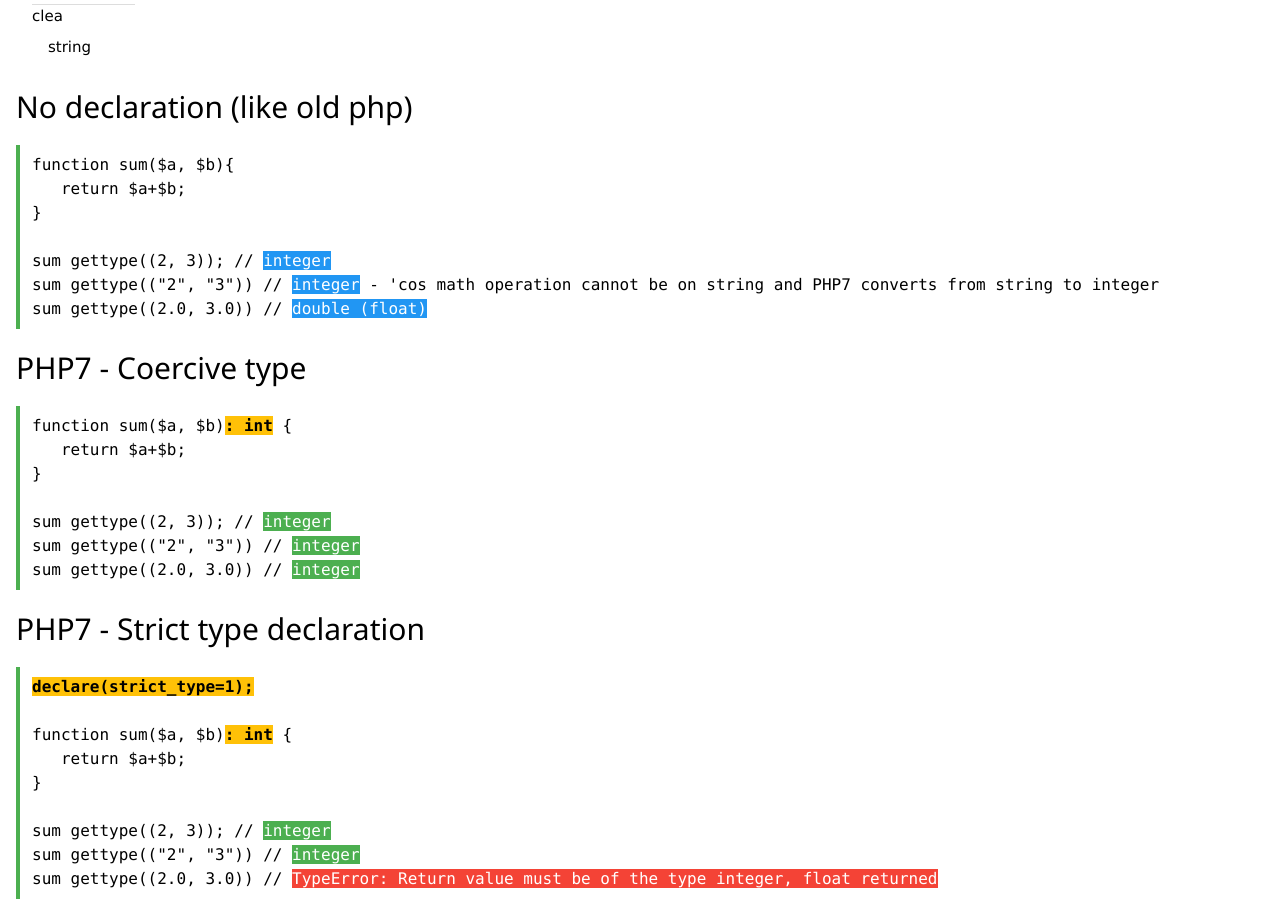
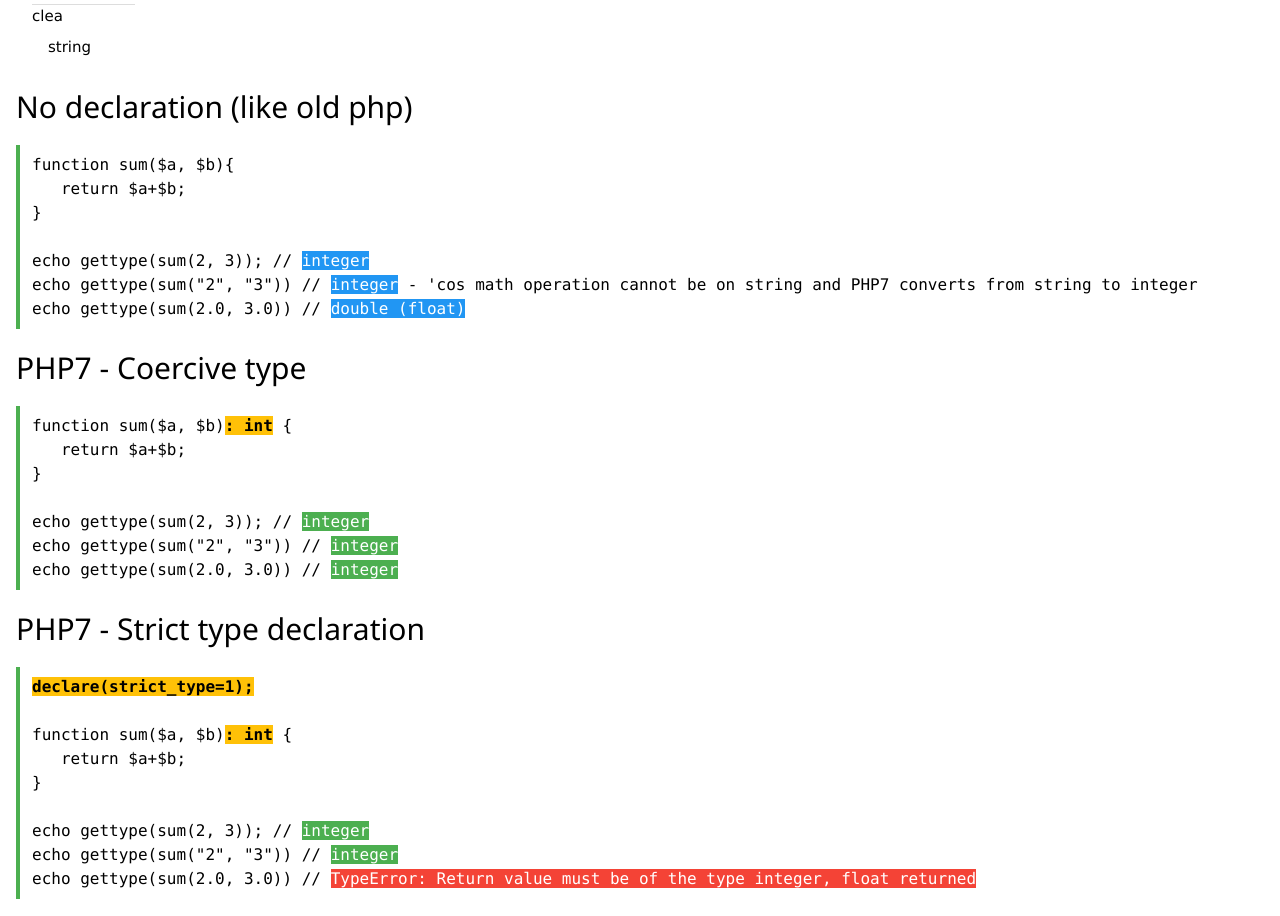
Before and after one commit to eslovo/php-7, a PHP site: page /02_03_Return-Type-Declarations.php in a window 1280 px wide. Shown: the part 499-1415 px from the top of the page. Run offline with PHP 8.4, Linux system fonts and the light colour scheme.

Commit message:
Fixing errors

```diff
--- a/02_03_Return-Type-Declarations.php
+++ b/02_03_Return-Type-Declarations.php
@@ -42,9 +42,9 @@ include_once dirname(__FILE__).'/layout/header.php';
             &nbsp;&nbsp;&nbsp;return $a+$b;<br/>
             }<br/>
             <br/>
-            sum gettype((2, 3)); // <span class="w3-blue">integer</span><br/>
-            sum gettype(("2", "3")) // <span class="w3-blue">integer</span> - 'cos math operation cannot be on string and PHP7 converts from string to integer<br/>
-            sum gettype((2.0, 3.0)) // <span class="w3-blue">double (float)</span>
+            echo gettype(sum(2, 3)); // <span class="w3-blue">integer</span><br/>
+            echo gettype(sum("2", "3")) // <span class="w3-blue">integer</span> - 'cos math operation cannot be on string and PHP7 converts from string to integer<br/>
+            echo gettype(sum(2.0, 3.0)) // <span class="w3-blue">double (float)</span>
         </div>
 
         <h2>PHP7 - Coercive type</h2>
@@ -53,9 +53,9 @@ include_once dirname(__FILE__).'/layout/header.php';
             &nbsp;&nbsp;&nbsp;return $a+$b;<br/>
             }<br/>
             <br/>
-            sum gettype((2, 3)); // <span class="w3-green">integer</span><br/>
-            sum gettype(("2", "3")) // <span class="w3-green">integer</span><br/>
-            sum gettype((2.0, 3.0)) // <span class="w3-green">integer</span>
+            echo gettype(sum(2, 3)); // <span class="w3-green">integer</span><br/>
+            echo gettype(sum("2", "3")) // <span class="w3-green">integer</span><br/>
+            echo gettype(sum(2.0, 3.0)) // <span class="w3-green">integer</span>
         </div>
 
         <h2>PHP7 - Strict type declaration</h2>
@@ -65,9 +65,9 @@ include_once dirname(__FILE__).'/layout/header.php';
             &nbsp;&nbsp;&nbsp;return $a+$b;<br/>
             }<br/>
             <br/>
-            sum gettype((2, 3)); // <span class="w3-green">integer</span><br/>
-            sum gettype(("2", "3")) // <span class="w3-green">integer</span><br/>
-            sum gettype((2.0, 3.0)) // <span class="w3-red">TypeError: Return value must be of the type integer, float returned</span>
+            echo gettype(sum(2, 3)); // <span class="w3-green">integer</span><br/>
+            echo gettype(sum("2", "3")) // <span class="w3-green">integer</span><br/>
+            echo gettype(sum(2.0, 3.0)) // <span class="w3-red">TypeError: Return value must be of the type integer, float returned</span>
         </div>
 
     </div>
```
